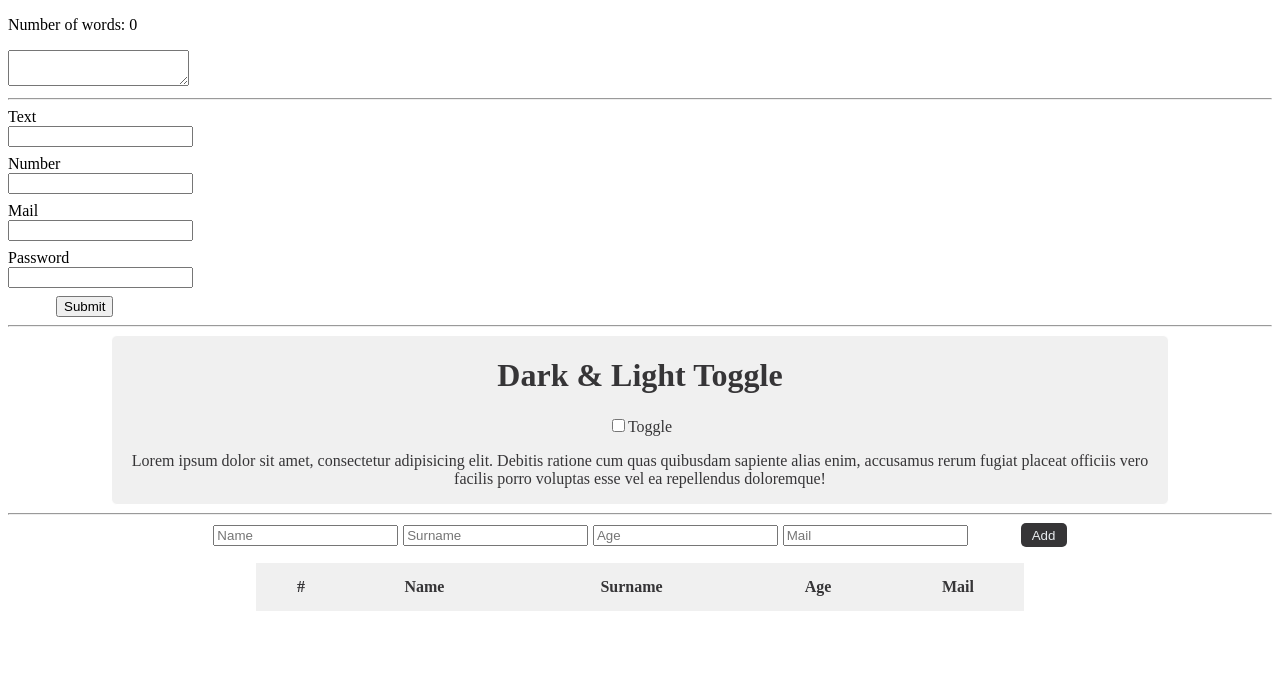
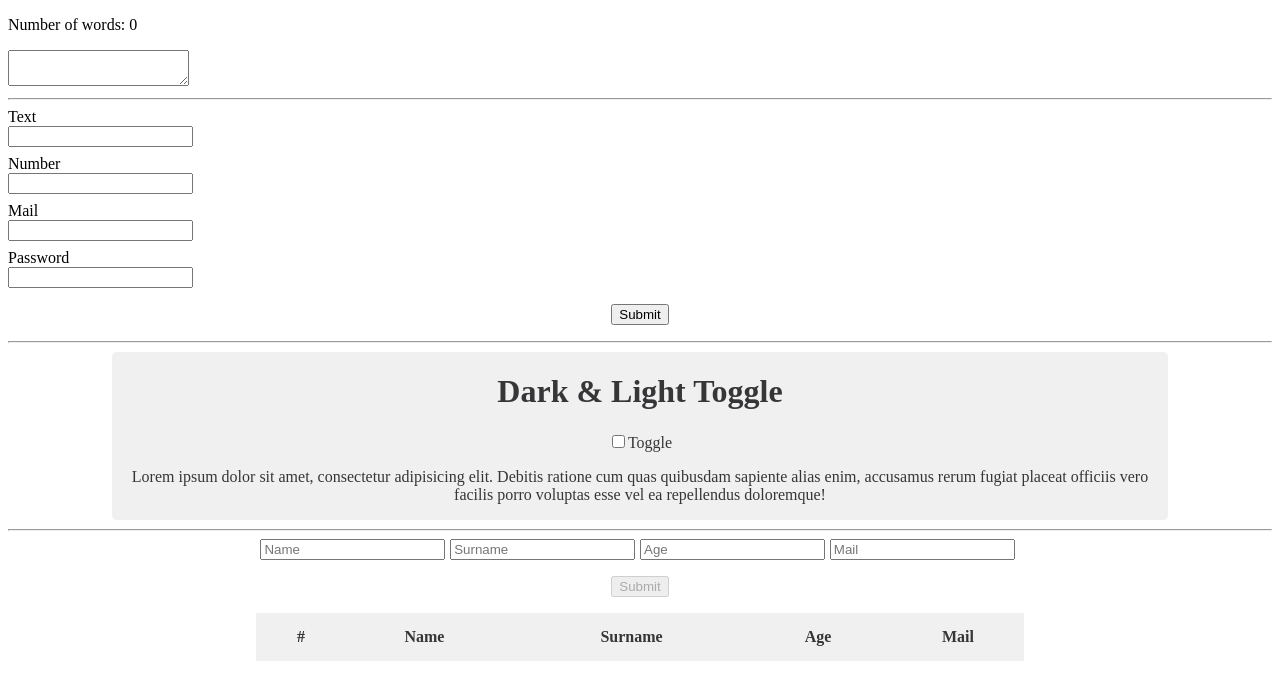
Before and after one commit to stosikmartyna/learning_js, a React (Create React App) app in the folder react_basics/exercises/: page / in a window 1280 px wide. Shown: the top 700 px of the page. Built offline with nearby package versions, Linux system fonts and the light colour scheme.

Commit message:
Add inuputs validation

```diff
--- a/react_basics/exercises/src/Table/Table.css
+++ b/react_basics/exercises/src/Table/Table.css
@@ -7,24 +7,15 @@
     outline: none;
 }
 
-.form button {
-    background-color: #363537;
-    border: none;
-    border-radius: 5px;
-    color: #e9ecef;
-    cursor: pointer;
-    outline: none;
-    padding: .3rem .7rem;
-}
-
-.form button:hover {
-    background-color: #262527;
+button {
+    display: block;
+    margin: 1rem auto;
 }
 
 table {
     border-collapse: collapse;
     color: #363537;
-    margin: 1rem auto;
+    margin: 0 auto;
     width: 60vw;
 }
 
@@ -39,13 +30,3 @@ td {
     padding: 0 .5rem;
     text-align: center;
 }
-
-.remove {
-    background-color: #363537;
-    border: none;
-    border-radius: 60px;
-    color: #e9ecef;
-    cursor: pointer;
-    outline: none;
-    padding: .5rem .7rem;
-}
--- a/react_basics/exercises/src/Table/Table.jsx
+++ b/react_basics/exercises/src/Table/Table.jsx
@@ -35,6 +35,15 @@ export class Table extends React.Component {
     this.setState(updatedState);
   }
 
+  validateInputs = () => {
+    return (
+      this.state.inputsValues.name.trim() !== ''
+      && this.state.inputsValues.surname.trim() !== ''
+      && this.state.inputsValues.age.trim() !== ''
+      && this.state.inputsValues.mail.trim() !== ''
+    )
+  }
+
   render() {
     const {inputsValues} = this.state;
 
@@ -45,8 +54,8 @@ export class Table extends React.Component {
           <input id="surname" type="text" placeholder="Surname" value={inputsValues.surname} onChange={this.handleInputChange} />
           <input id="age" type="number" placeholder="Age" value={inputsValues.age} onChange={this.handleInputChange} />
           <input id="mail" type="mail" placeholder="Mail" value={inputsValues.mail} onChange={this.handleInputChange} />
-          <button onClick={this.addData}>Add</button>
         </div>
+        <button onClick={this.addData} disabled={!this.validateInputs()}>Submit</button>
         <table>
           <thead>
             <tr>
```
